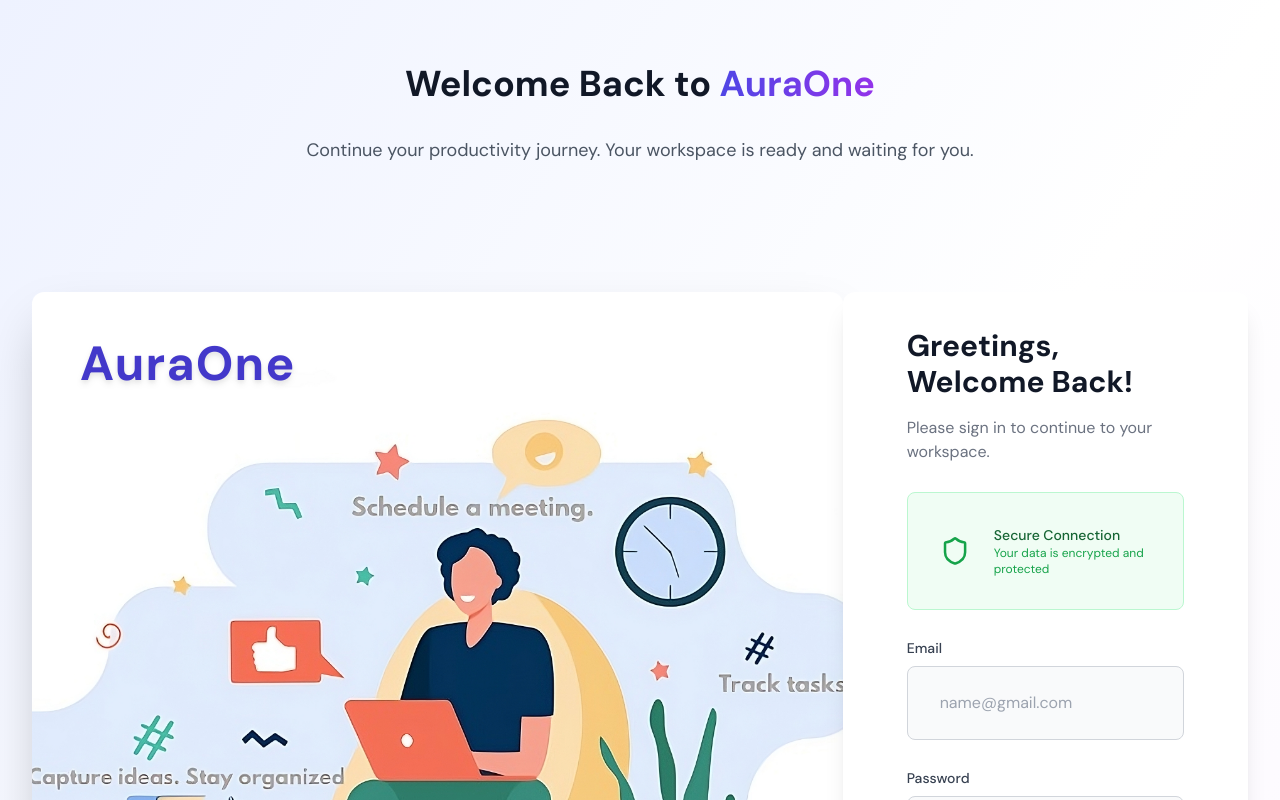
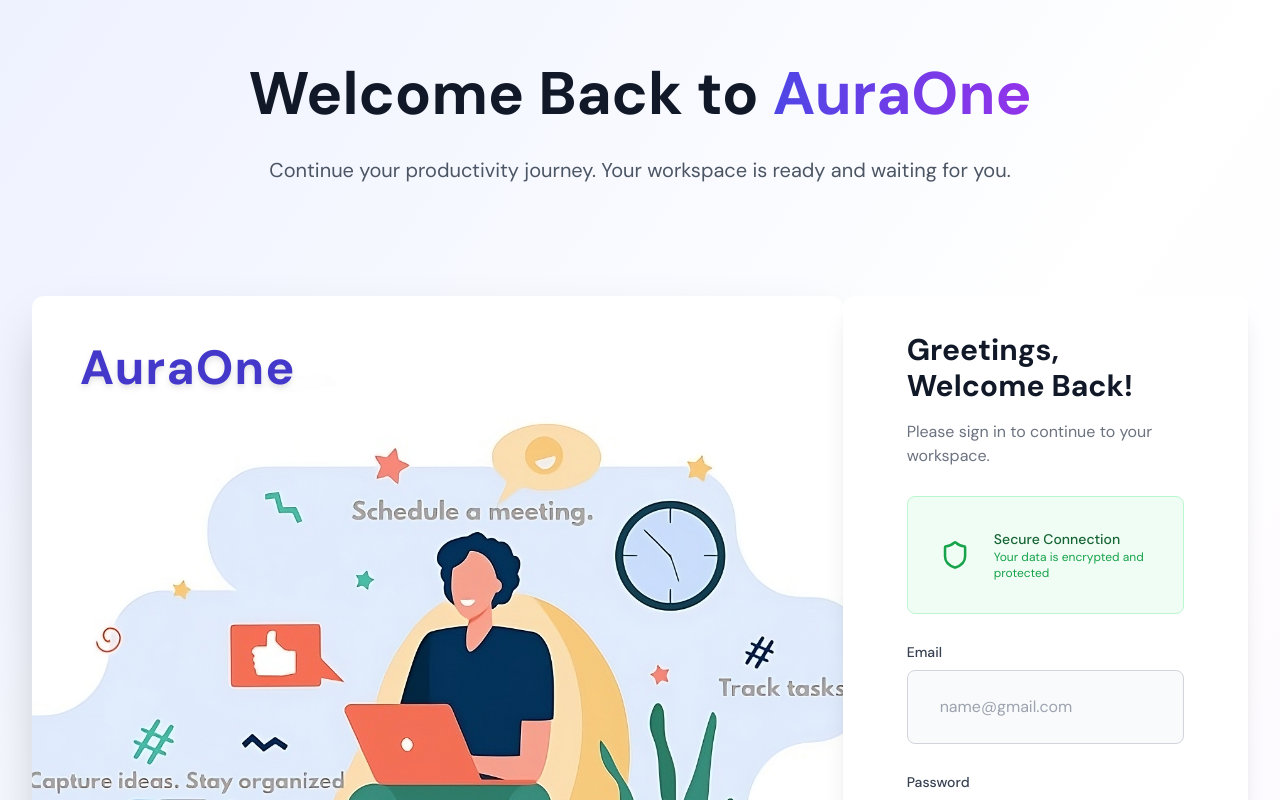
Before and after one commit to dhyan2815/AuraOne, a React (Vite) app: page /login in a window 1280 px wide. Shown: the top 800 px of the page. Built offline with nearby package versions, Linux system fonts and the light colour scheme; no server answers.

Commit message:
enhance: update typography and spacing on login and signup pages

```diff
--- a/src/pages/Login.tsx
+++ b/src/pages/Login.tsx
@@ -63,11 +63,11 @@ const Login = () => {
     <div className="login min-h-screen bg-gradient-to-br from-indigo-50 via-white to-purple-50">
       {/* Welcome Back Header */}
       <div className="container mx-auto px-4 py-8">
-        <div className="text-center mb-8">
-          <h1 className="text-4xl font-bold text-gray-900 mb-4">
+        <div className="text-center mb-6">
+          <h1 className="text-5xl font-bold md:text-6xl text-gray-900 mb-4">
             Welcome Back to <span className="text-transparent bg-clip-text bg-gradient-to-r from-indigo-600 to-purple-600">AuraOne</span>
           </h1>
-          <p className="text-lg text-gray-600 max-w-2xl mx-auto">
+          <p className="text-xl text-gray-600 max-w-3xl mx-auto">
             Continue your productivity journey. Your workspace is ready and waiting for you.
           </p>
         </div>
--- a/src/pages/SignUp.tsx
+++ b/src/pages/SignUp.tsx
@@ -68,7 +68,7 @@ const SignUp = () => {
     return (
         <div className="signup min-h-screen bg-gradient-to-br from-indigo-50 via-white to-purple-50">
             {/* Hero Section */}
-            <div className="container mx-auto px-4 py-6">
+            <div className="container mx-auto px-4 py-8">
                 <div className="text-center mb-6">
                     <h1 className="text-5xl md:text-6xl font-bold text-gray-900 mb-6">
                         Your All-in-One
@@ -78,20 +78,6 @@ const SignUp = () => {
                         Manage tasks, notes, calendar, and more in one beautiful workspace.
                         Join many of users who've transformed their productivity.
                     </p>
-                    <div className="flex flex-wrap justify-center gap-6 text-sm text-gray-500 mb-8">
-                        <div className="flex items-center gap-2">
-                            <CheckCircle className="w-4 h-4 text-green-500" />
-                            <span>Free forever</span>
-                        </div>
-                        <div className="flex items-center gap-2">
-                            <CheckCircle className="w-4 h-4 text-green-500" />
-                            <span>No credit card required</span>
-                        </div>
-                        <div className="flex items-center gap-2">
-                            <CheckCircle className="w-4 h-4 text-green-500" />
-                            <span>Setup in 2 minutes</span>
-                        </div>
-                    </div>
                 </div>
             </div>
 
```
